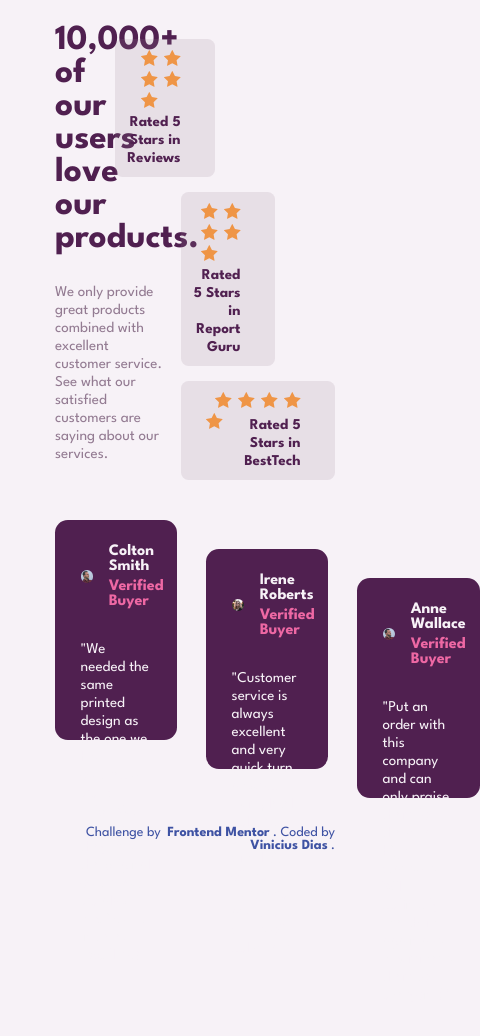
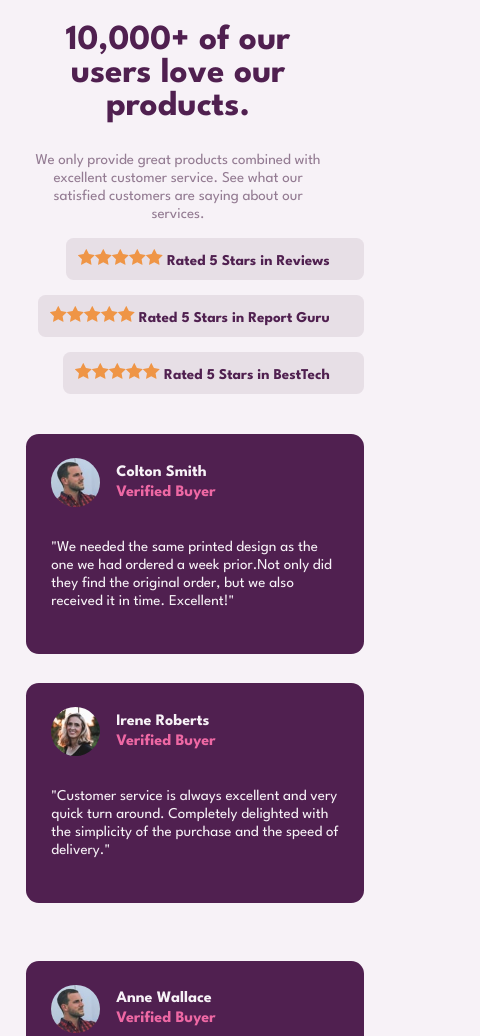
Before and after one commit to vinicius-dias3/social-proof-section-master, a plain HTML site: page index.html in a window 390 px wide. Shown: the top 1036 px of the page, 480 px wide, since content can reach past the window. Before the commit the page ends 1004 px from the top, so only its background shows below. Drawn offline with Linux system fonts and the light colour scheme.

Commit message:
alguns ajustes

```diff
--- a/index.html
+++ b/index.html
@@ -9,16 +9,8 @@
     <link rel="preconnect" href="https://fonts.gstatic.com" crossorigin>
     <link href="https://fonts.googleapis.com/css2?family=League+Spartan:wght@400;500;700&display=swap" rel="stylesheet">
     <link rel="stylesheet" href="./src/css/style.css">
-    <!-- Feel free to remove these styles or customise in your own stylesheet 👍 -->
-    <!-- <style>
-      .attribution {
-        font-size: 11px;
-        text-align: center;
-      }
-      .attribution a {
-        color: hsl(228, 45%, 44%);
-      }
-    </style> -->
+    <link rel="stylesheet" href="./src/css/responsivo.css">
+
   </head>
   <body>
     <main>
--- /dev/null
+++ b/src/css/responsivo.css
@@ -0,0 +1,36 @@
+@media (max-width: 426px) {
+    main {
+        width: 95%;
+    }
+
+    main .container-flex {
+        flex-direction: column;
+        text-align: center;
+        justify-content: center;
+    }
+
+    .container-flex .titulo {
+        width: 90%;
+    }
+
+    .container-flex .titulo h1 {
+        width: 100%;
+    }
+
+    .container-flex .avaliacoes {
+        width: 100%;
+    }
+
+    .container-flex .avaliacoes .p-1,
+    .container-flex .avaliacoes .p-2 {
+        margin-right: 0;
+    }
+
+    .container-flex .avaliacoes img {
+        margin-left: 0;
+    }
+
+    .container-flex .avaliacoes img:last-child {
+        margin-right: 0;
+    }
+}
--- a/src/css/style.css
+++ b/src/css/style.css
@@ -95,23 +95,10 @@ main .container-flex {
 
 .container-grid {
     display: grid;
-    grid:
-    "item-1 item-2 item-3" auto / 1fr 1fr 1fr;
+    grid-template-columns: repeat(auto-fit, minmax(250px, 1fr));
     grid-column-gap: 1.8em;
     /* background-color: cornsilk; */
     margin-top: 2em;
-}
-
-.item-1 {
-    grid-area: item-1;
-}
-
-.item-2 {
-    grid-area: item-2;
-}
-
-.item-3 {
-    grid-area: item-3;
 }
 
 .item {
```
Also changed, not shown: html.html (deleted, +0 -12 lines), src/design/desktop-design.jpg (renamed from src/css/design/desktop-design.jpg), src/design/desktop-preview.jpg (renamed from src/css/design/desktop-preview.jpg), src/design/mobile-design.jpg (renamed from src/css/design/mobile-design.jpg).
